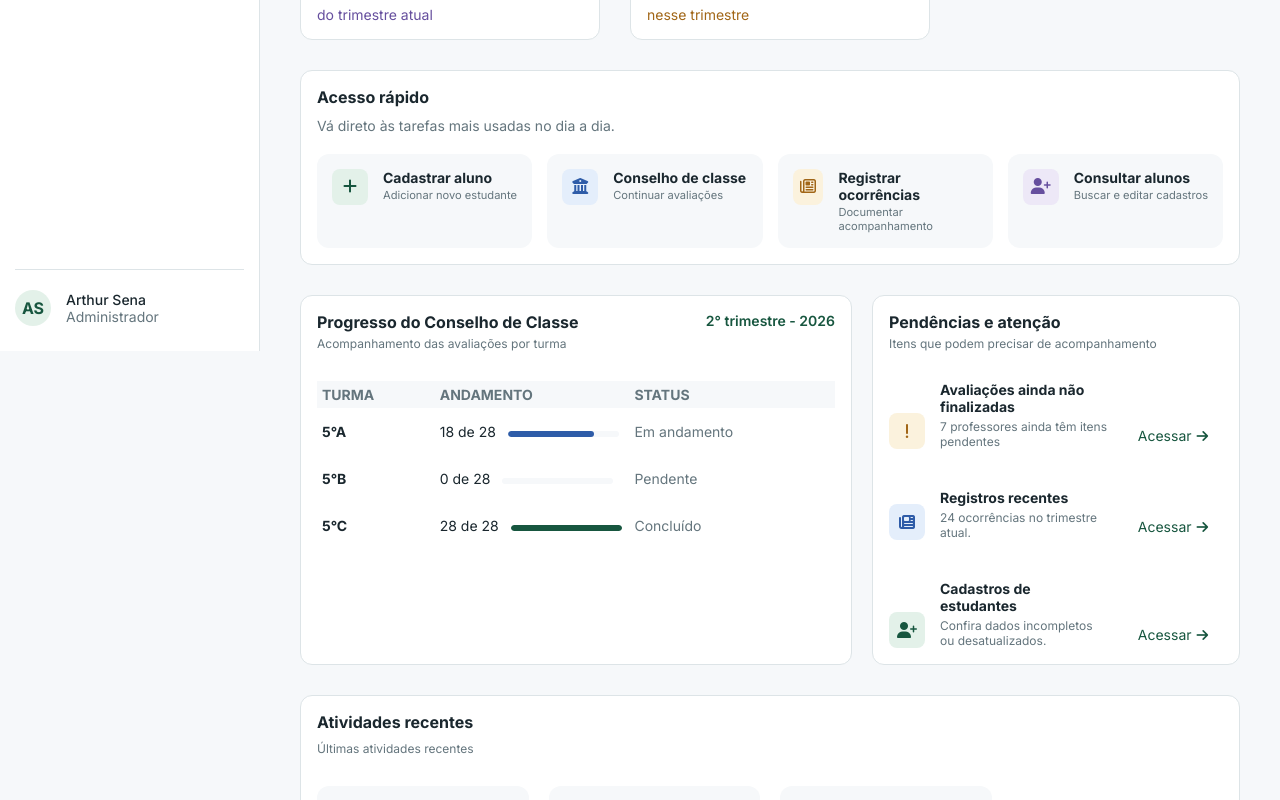
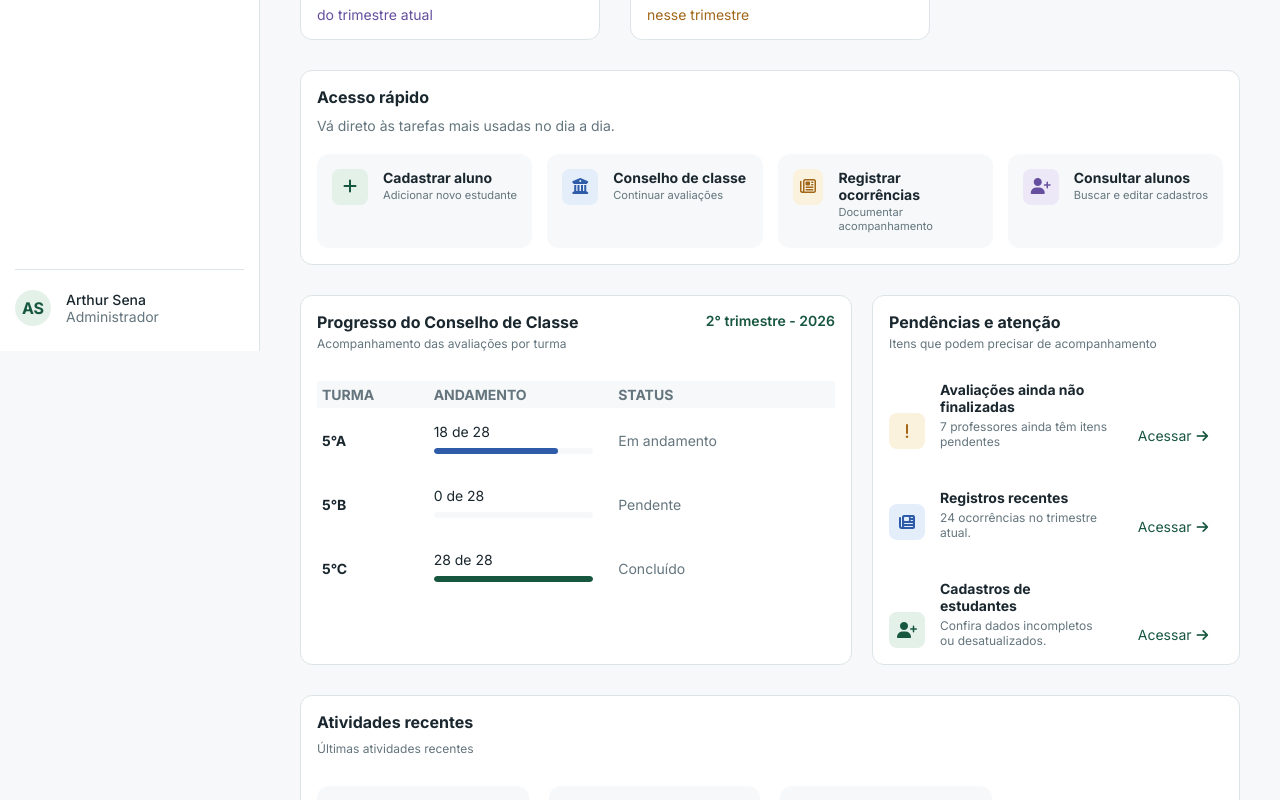
Before and after one commit to senarthur/students-class-council, an Angular app: page /inicio in a window 1280 px wide. Shown: the part 449-1249 px from the top of the page. Built offline with nearby package versions, Linux system fonts and the light colour scheme.

Commit message:
refactor(overview): add progress bar

```diff
--- a/src/app/features/overview/overview.html
+++ b/src/app/features/overview/overview.html
@@ -99,9 +99,7 @@
                         <td><strong>5°A</strong></td>
                         <td>
                             18 de 28
-                            <div class="progress-bar">
-                                <div class="fill blue" style="width: 78%"></div>
-                            </div>
+                            <app-progress-bar [width]="78" [color]="color.BLUE_DARK"></app-progress-bar>
                         </td>
                         <td><span class="status-badge blue">Em andamento</span></td>
                     </tr>
@@ -109,9 +107,7 @@
                         <td><strong>5°B</strong></td>
                         <td>
                             0 de 28
-                            <div class="progress-bar">
-                                <div class="fill warning" style="width: 0%"></div>
-                            </div>
+                            <app-progress-bar [width]="0"></app-progress-bar>
                         </td>
                         <td><span class="status-badge blue">Pendente</span></td>
                     </tr>
@@ -119,9 +115,7 @@
                         <td><strong>5°C</strong></td>
                         <td>
                             28 de 28
-                            <div class="progress-bar">
-                                <div class="fill primary" style="width: 100%"></div>
-                            </div>
+                            <app-progress-bar [width]="100"></app-progress-bar>
                         </td>
                         <td><span class="status-badge blue">Concluído</span></td>
                     </tr>
--- a/src/app/features/overview/overview.scss
+++ b/src/app/features/overview/overview.scss
@@ -144,31 +144,8 @@ p {
     }
 }
 
-.progress-bar {
-    width: 60%;
-    height: 6px;
-    background: var(--color-bg-app);
-    border-radius: 3px;
-    display: inline-block;
-    margin-left: 8px;
-    overflow: hidden;
-
-    .fill {
-        height: 100%;
-        border-radius: 3px;
-
-        &.blue {
-            background: var(--color-blue-dark);
-        }
-
-        &.primary {
-            background: var(--color-primary-dark);
-        }
-
-        &.warning {
-            background: var(--color-warning-dark);
-        }
-    }
+td {
+    padding-right: var(--space-lg) !important;
 }
 
 /* -------------- PENDÊNCIAS -------------- */
--- a/src/app/features/overview/overview.ts
+++ b/src/app/features/overview/overview.ts
@@ -1,10 +1,14 @@
-import { Component, signal } from '@angular/core';
+import { Component, inject, OnInit, signal } from '@angular/core';
 import { Sidebar } from '../../shared/sidebar/sidebar';
 import { IKpiCard } from '../../shared/kpi-card/ikpi-card';
 import { KpiCard } from '../../shared/kpi-card/kpi-card';
 import { BaseCard } from '../../shared/base-card/base-card';
 import { Header } from '../../shared/header/header';
 import { Table } from '../../shared/table/table';
+import { ProgressBar } from '../../shared/progress-bar/progress-bar';
+import { Color } from '../../shared/progress-bar/color.model';
+import { Firestore } from '@angular/fire/firestore';
+import { Auth } from '@angular/fire/auth';
 
 @Component({
   selector: 'app-overview',
@@ -13,7 +17,8 @@ import { Table } from '../../shared/table/table';
     Header,
     KpiCard,
     BaseCard,
-    Table
+    Table,
+    ProgressBar,
   ],
   templateUrl: './overview.html',
   styleUrl: './overview.scss',
@@ -50,4 +55,6 @@ export class Overview {
       variant: 'warning'
     },
   ])
+
+  color = Color;
 }
```
